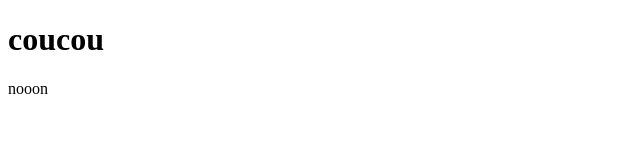
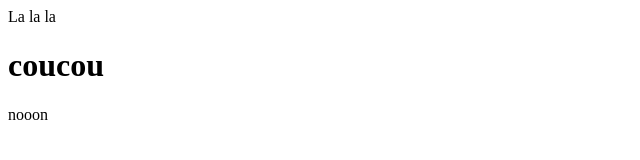
Before and after one commit to Dnrats/Atelier07.04, a plain HTML site: page index.html in a window 1280 px wide. Shown: the whole page, without its empty margins (0-640 px from the left). Drawn offline with Linux system fonts and the light colour scheme.

Commit message:
La la l a

```diff
--- a/index.html
+++ b/index.html
@@ -7,7 +7,7 @@
     <title>Document</title>
 </head>
 <body>
-
+La la la
 <header>
         <h1>coucou</h1>
         <p>nooon</p>
```
